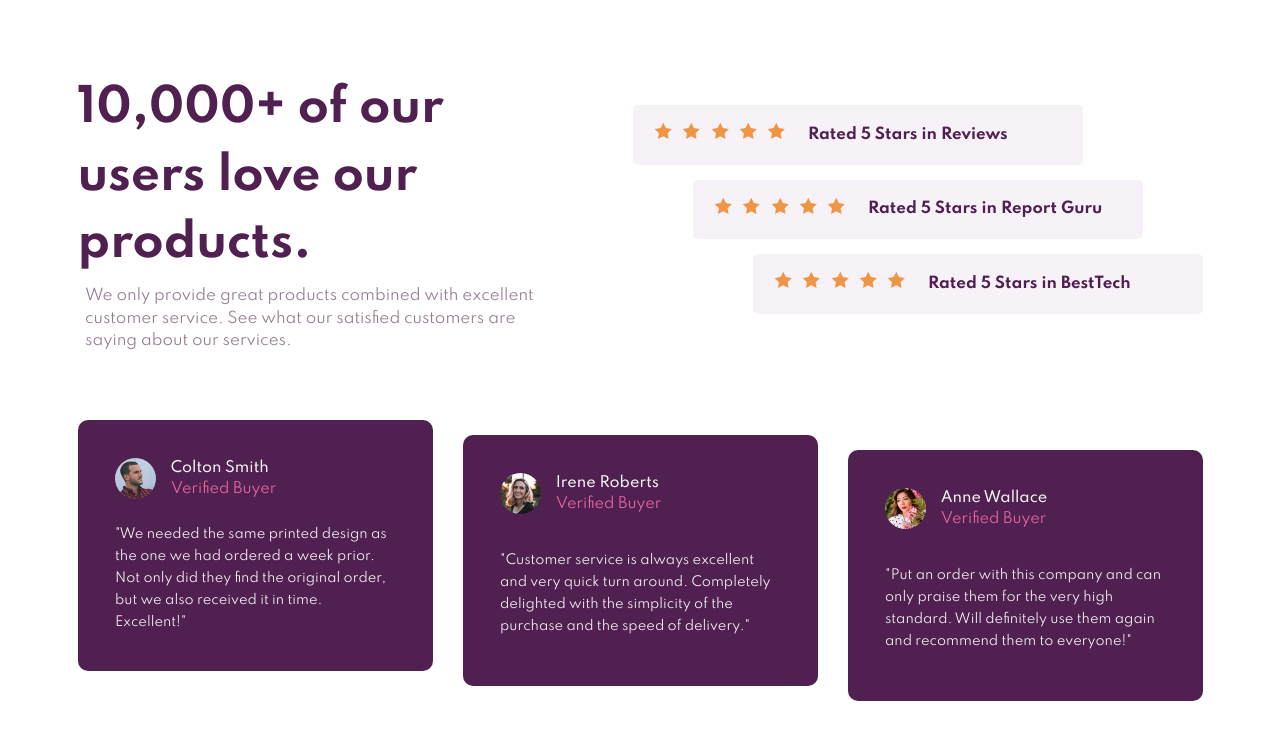
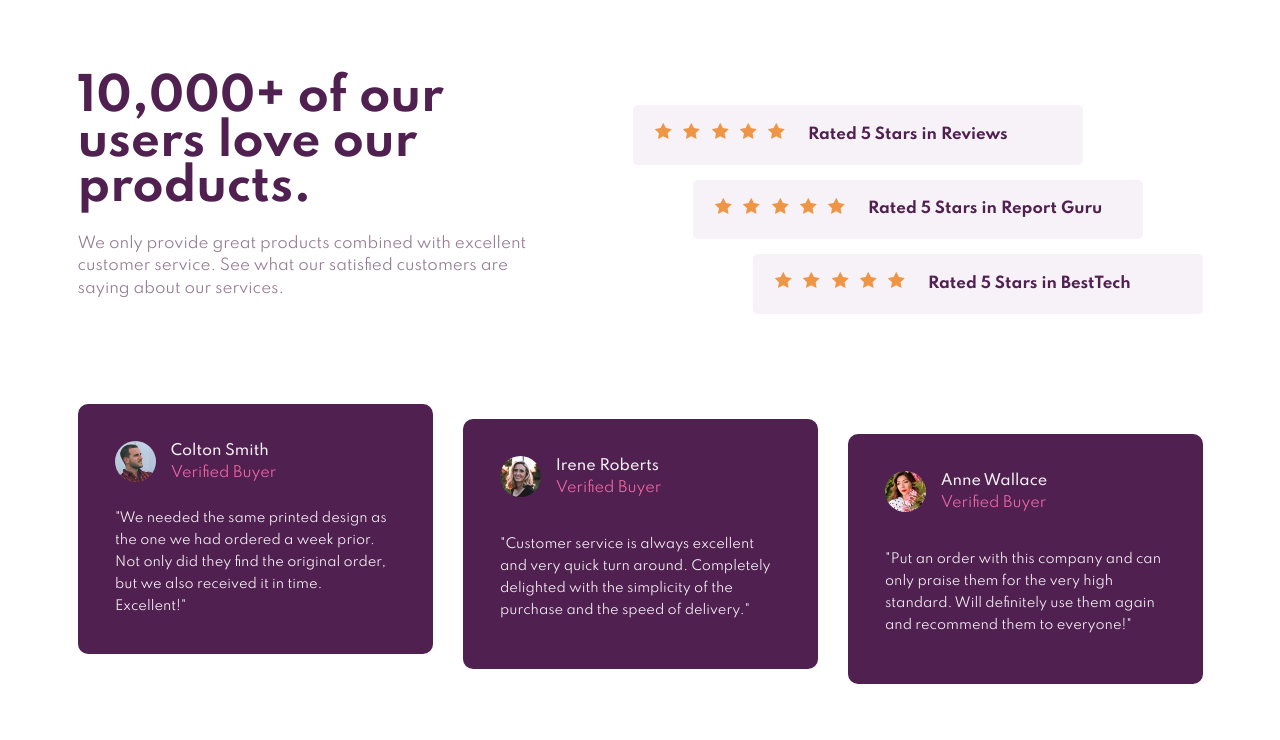
Before and after one commit to chrisvn188/social-proof-section, a plain HTML site: page index.html in a window 1280 px wide. Drawn offline with Linux system fonts and the light colour scheme.

Commit message:
fix line height of main heading

```diff
--- a/style.css
+++ b/style.css
@@ -34,10 +34,11 @@ body{
 
 .main-heading{
   color:var(--color-very-dark-magenta);
+  line-height: 1;
 }
 
 .paragraph{
-  margin: 1.5em 0;
+  margin: 2em 0;
   color: var(--color-dark-grayish-magenta);
 }
 
@@ -54,7 +55,7 @@ body{
   }
 
   .paragraph{
-    margin:.5em;
+    margin:1.5em 0;
   }
 
 }
```
